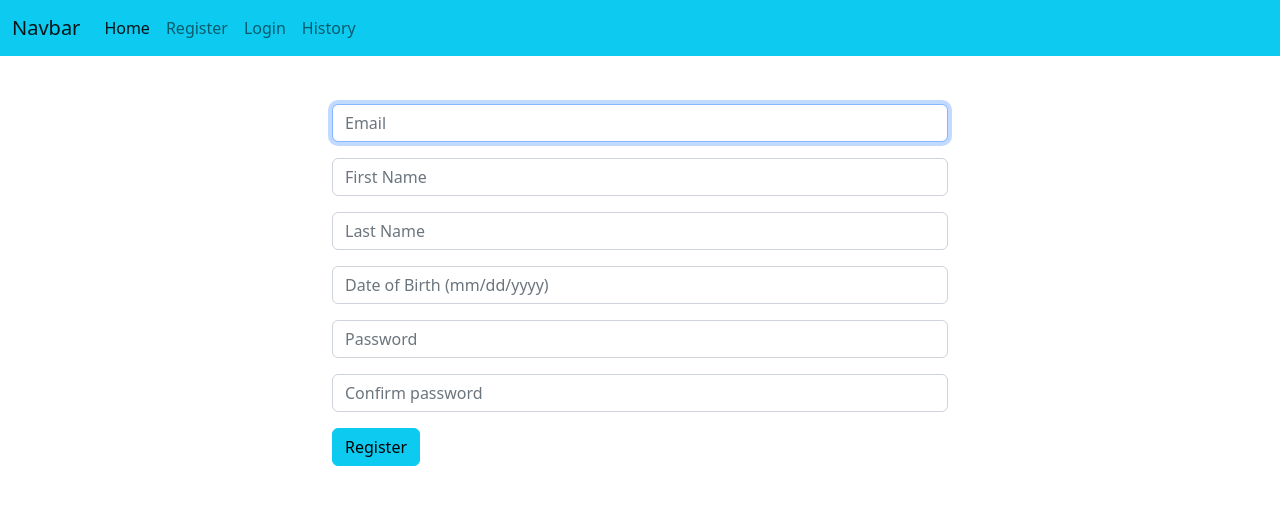
After one commit to daniel19e/Banking-App-Project, a Flask app: template application/templates/register.html in a window 1280 px wide. The commit adds this page. Shown: the top 505 px of the page. Run offline with Flask 2, Linux system fonts and the light colour scheme; the template is opened without the code that fills it, so the values that code supplies are empty.

Commit message:
start setting up registration

```diff
--- a/app.py
+++ b/app.py
@@ -1,38 +1,6 @@
-from flask import Flask, flash, redirect, render_template, request, session
+from application import app
 
-app = Flask(__name__)
+if __name__ == '__main__':
+    app.run(debug=True)
 
-
-@app.route("/")
-def index():
-    return render_template("index.html")
-
-
-@app.route("/register")
-def register():
-    pass
-
-
-@app.route("/login")
-def login():
-    pass
-
-
-@app.route("/deposit")
-def deposit():
-    pass
-
-
-@app.route("/withdraw")
-def withdraw():
-    pass
-
-
-@app.route("/transfer")
-def transfer():
-    pass
-
-
-@app.route("/history")
-def history():
-    pass
+from application import routes
--- /dev/null
+++ b/application/Forms.py
@@ -0,0 +1,5 @@
+from flask_wtf import FlaskForm
+from flask_wtf.file import FileField, FileAllowed
+from flask_login import current_user
+from wtforms import StringField, PasswordField, SubmitField, BooleanField, TextAreaField
+from wtforms.validators import DataRequired, Length, Email, EqualTo, ValidationError
--- a/templates/index.html
+++ b/application/templates/login.html
@@ -1,11 +1,10 @@
 {% extends "navbar.html" %}
 
 {% block title %}
-    Home
+    Login
 {% endblock %}
 {% block main %}
 
- <h1>Hello, world!</h1>
-
+ <h1>Login</h1>
 
 {% endblock %}
--- a/templates/navbar.html
+++ b/application/templates/navbar.html
@@ -14,7 +14,8 @@
       <div class="collapse navbar-collapse" id="navbarNavAltMarkup">
         <div class="navbar-nav">
           <a class="nav-link active" aria-current="page" href="/">Home</a>
-          <a class="nav-link" href="#">Register/Login</a>
+          <a class="nav-link" href="/register">Register</a>
+          <a class="nav-link" href="/login">Login</a>
           <a class="nav-link" href="#">History</a>
         </div>
       </div>
--- /dev/null
+++ b/application/templates/register.html
@@ -0,0 +1,30 @@
+{% extends "navbar.html" %}
+
+{% block title %}
+    Register
+{% endblock %}
+{% block main %}
+ <div class="container mt-5 w-50">
+    <form action="/register" method="post">
+        <div class="form-group mb-3">
+            <input autocomplete="off" autofocus class="form-control" name="email" placeholder="Email" type="email">
+        </div>
+        <div class="form-group mb-3">
+            <input autocomplete="off" autofocus class="form-control" name="fname" placeholder="First Name" type="text">
+        </div>
+        <div class="form-group mb-3">
+            <input autocomplete="off" autofocus class="form-control" name="lname" placeholder="Last Name" type="text">
+        </div>
+        <div class="form-group mb-3">
+            <input autocomplete="off" autofocus class="form-control" name="dob" placeholder="Date of Birth (mm/dd/yyyy)" type="text">
+        </div>
+        <div class="form-group mb-3">
+            <input class="form-control" name="password" placeholder="Password" type="password">
+        </div>
+        <div class="form-group mb-3">
+            <input class="form-control" name="pwconfirmation" placeholder="Confirm password" type="password">
+        </div>
+        <button class="btn btn-info" type="submit">Register</button>
+    </form>
+
+{% endblock %}
```
Also changed, not shown: application/__init__.py (added, +18 -0 lines), application/routes.py (added, +58 -0 lines), application/templates/index.html (added, +11 -0 lines), application/Models.py (added).
